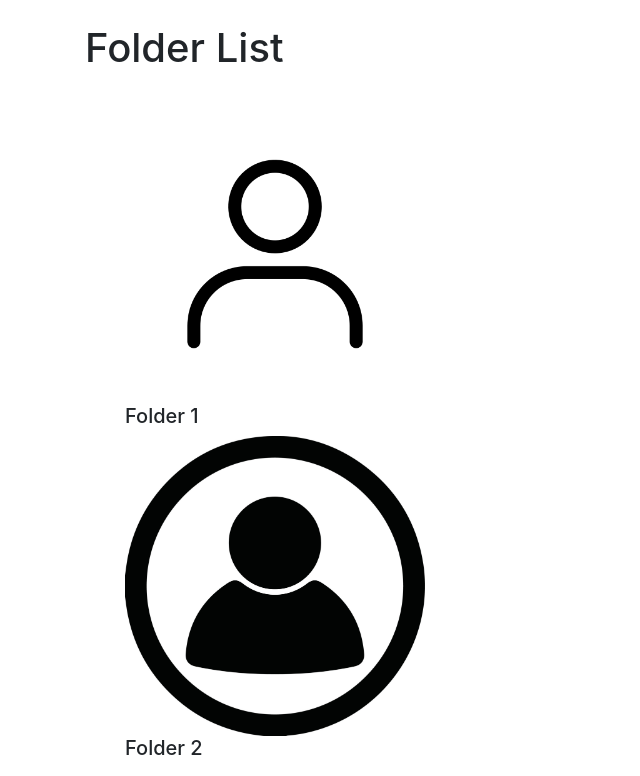
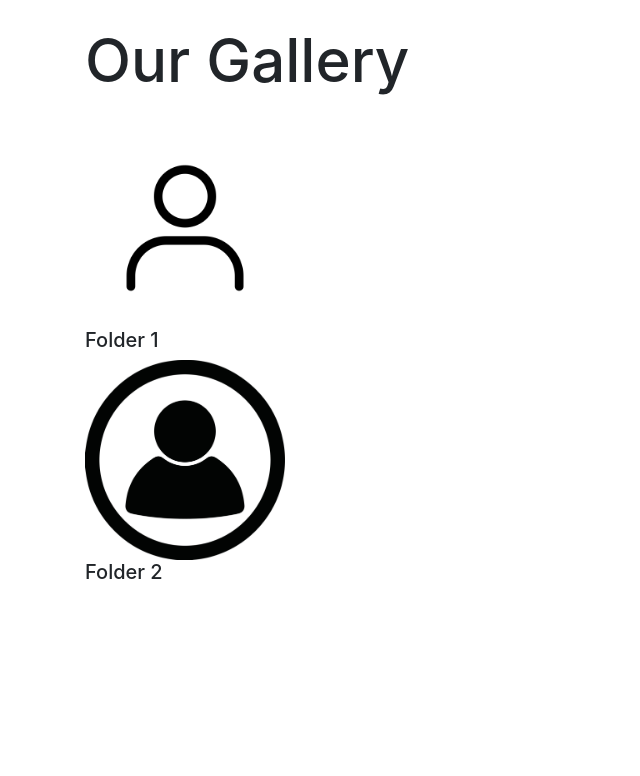
Before and after one commit to Devika1698/Pfruit_Wed, a Django app: page /folders/ in a window 1280 px wide. Shown: the part 56-832 px from the top of the page, without its empty margins (0-640 px from the left). After the commit the page ends 635 px from the top, so only its background shows below. Run offline with Django 4.2, Linux system fonts and the light colour scheme; data comes from the database, SQL or seed files in the repository; some libraries are stand-ins or nearby versions.

Commit message:
Update folder_list.html

```diff
--- a/weddings/templates/folder_list.html
+++ b/weddings/templates/folder_list.html
@@ -1,19 +1,22 @@
 {% extends "base.html" %}
 
 {% block content %}
-    <h1>Folder List</h1>
-<br>
-    <ul>
+    <div class="folder-container">
+    <h1 style="font-size: 60px;">Our Gallery</h1>
+    <br>
+    <div class="folder-row">
         {% for folder in folders %}
         {% if folder.folder_image %}
-        <a href="{% url 'image_list' folder.id %}">
-            <img src="{{ folder.folder_image.url }}" alt="{{ folder.name }}" width="300">
-        </a>
-        <h6 style="font-size: 20px;">{{ folder.name }}</h6>
-        {% else %}
+        <div class="folder-item">
+            <a href="{% url 'image_list' folder.id %}">
+                <img src="{{ folder.folder_image.url }}" alt="{{ folder.name }}" width="200">
+            </a>
+            <h6 style="font-size: 20px;">{{ folder.name }}</h6>
+        </div>
         {% endif %}
         {% empty %}
-            <p>No folders available.</p>
+        <p>No folders available.</p>
         {% endfor %}
-    </ul>
+    </div>
+</div>
 {% endblock %}
```
